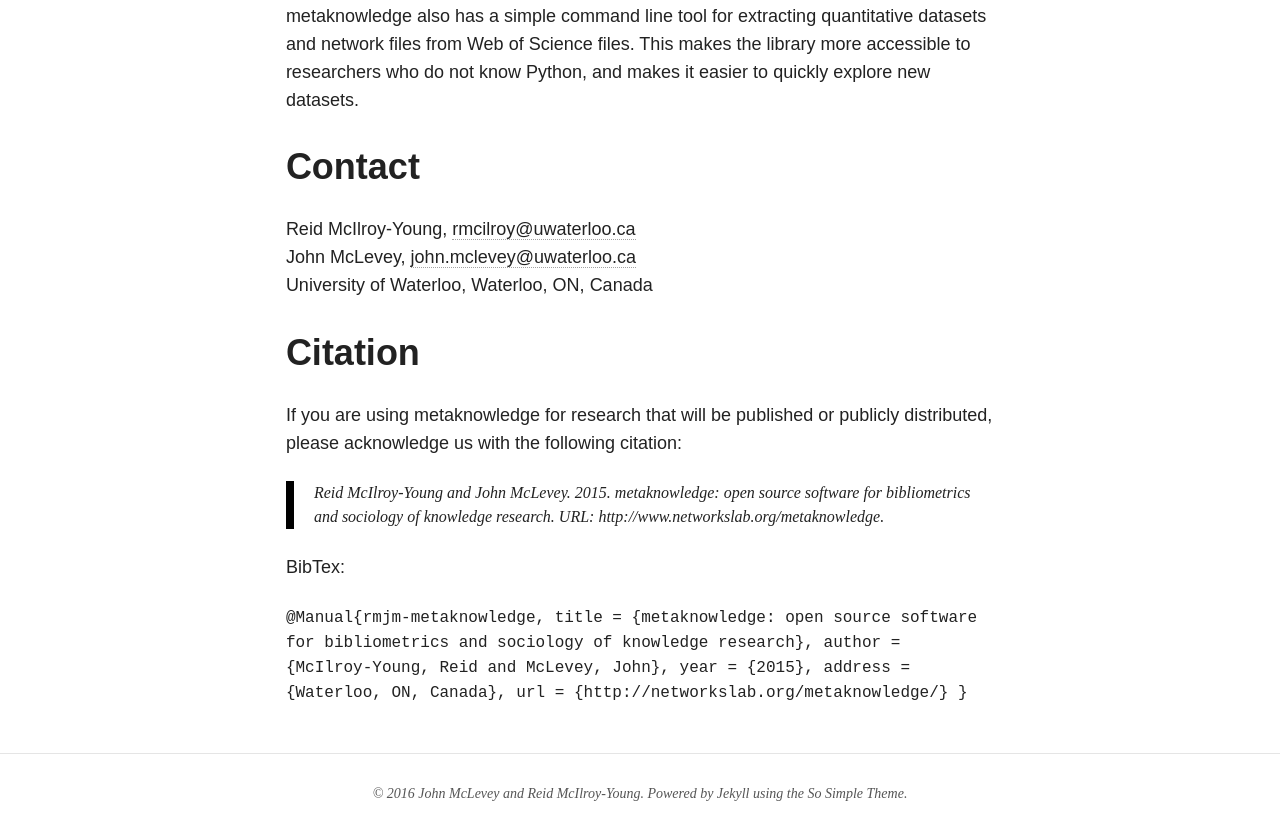
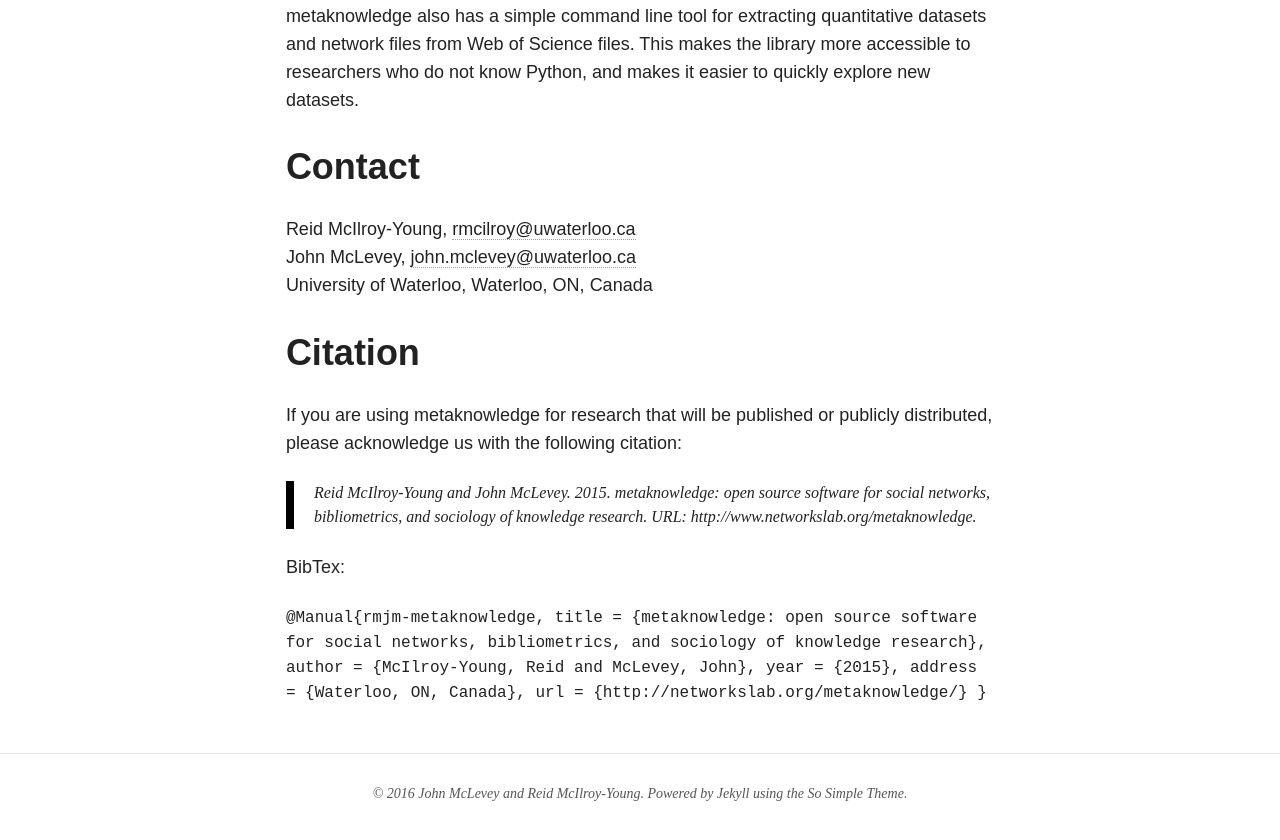
Before and after one commit to UWNETLAB/metaknowledge, a Jekyll site: the page built from index.html, in a window 1280 px wide and 900 px high, scrolled down 1292 px. Shown: the top 840 px of the window. Built offline with Jekyll 4.4.1, drawn with Linux system fonts in a browser that asks for light colours; nearby versions of some CDN libraries.

Commit message:
citation updated

```diff
--- a/index.html
+++ b/index.html
@@ -32,13 +32,13 @@
 
 <p>If you are using metaknowledge for research that will be published or publicly distributed, please acknowledge us with the following citation:<p>
 
-<blockquote>Reid McIlroy-Young and John McLevey. 2015. metaknowledge: open source software for bibliometrics and sociology of knowledge research. URL: http://www.networkslab.org/metaknowledge.</blockquote>
+<blockquote>Reid McIlroy-Young and John McLevey. 2015. metaknowledge: open source software for social networks, bibliometrics, and sociology of knowledge research. URL: http://www.networkslab.org/metaknowledge.</blockquote>
 
 <p>BibTex:</p>
 
 <code>
 	@Manual{rmjm-metaknowledge,
-		title = {metaknowledge: open source software for bibliometrics and sociology of knowledge research},
+		title = {metaknowledge: open source software for social networks, bibliometrics, and sociology of knowledge research},
 		author = {McIlroy-Young, Reid and McLevey, John},
 		year = {2015},
 		address = {Waterloo, ON, Canada},
```
